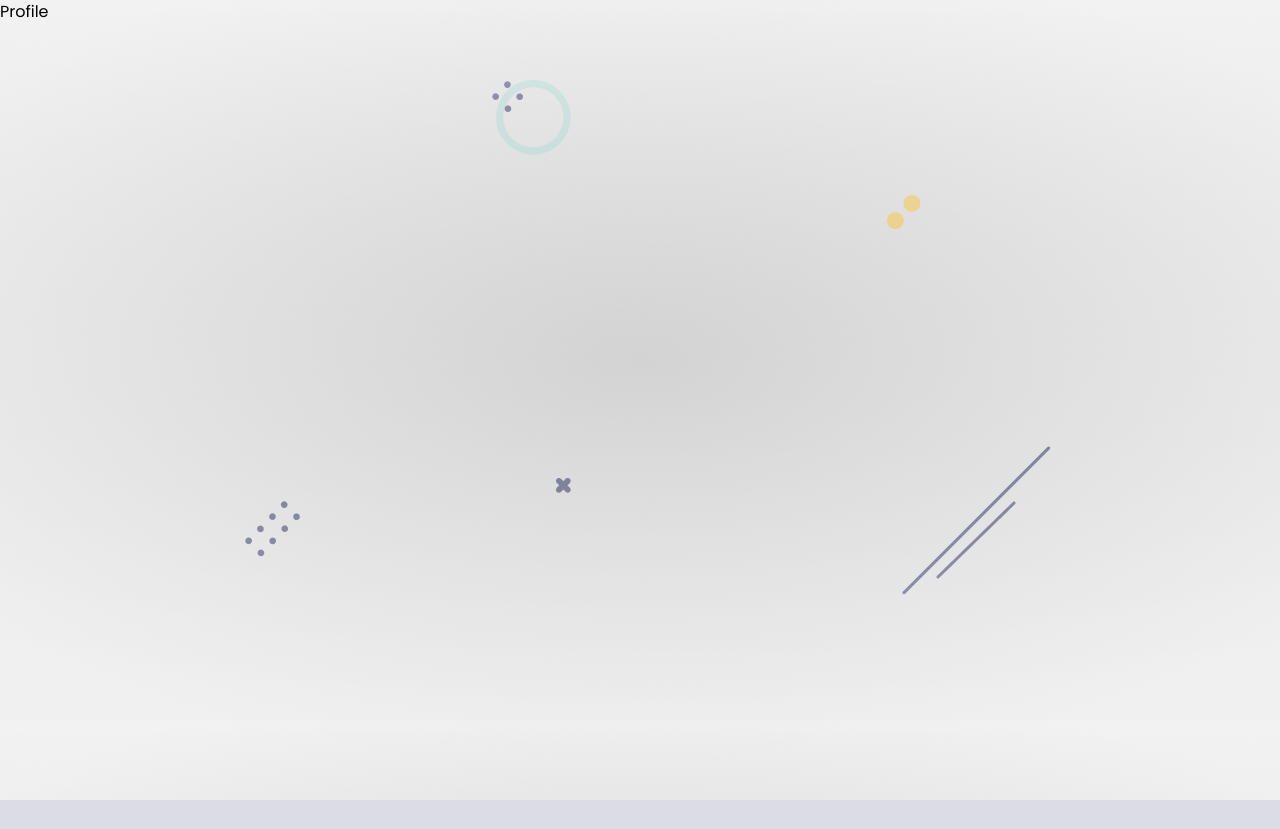
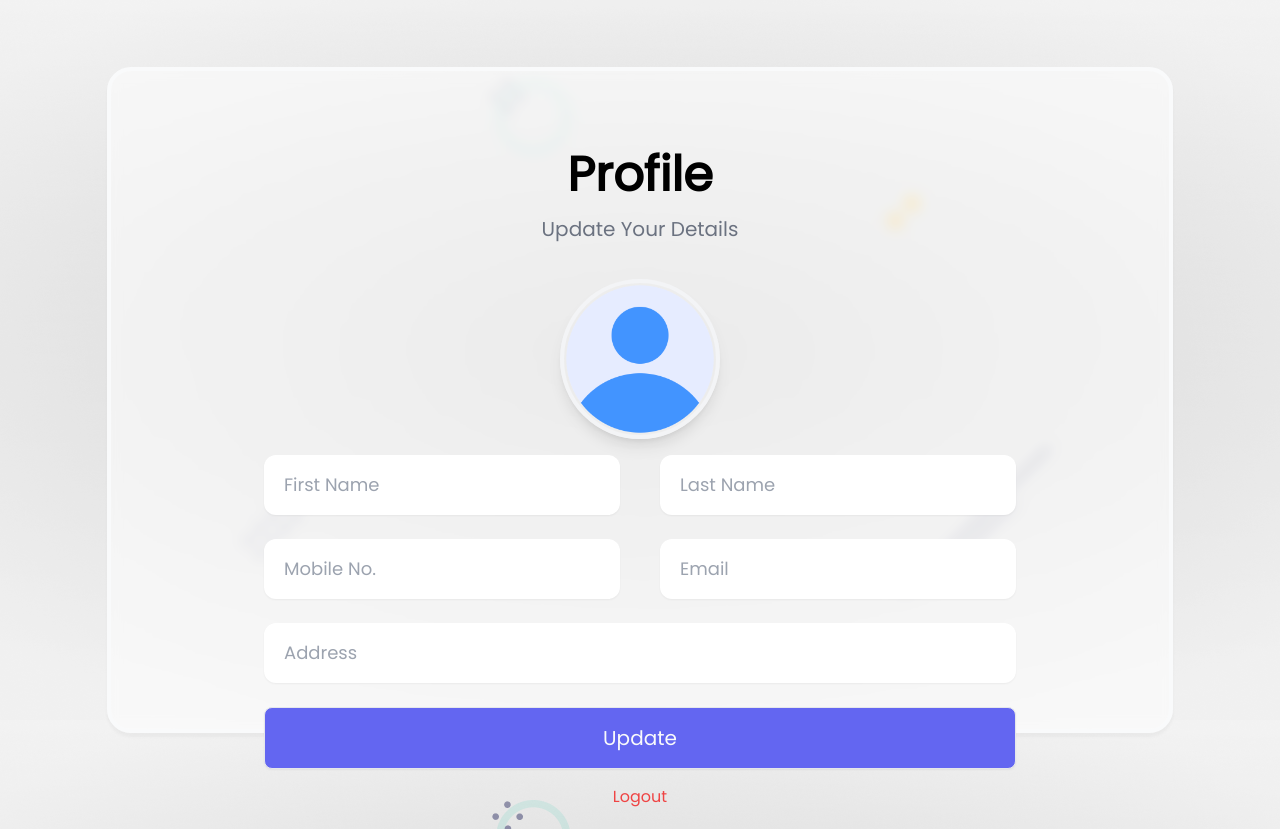
Before and after one commit to jayuchawla/Authentication_jwt, a React (Create React App) app in the folder client/: page /profile in a window 1280 px wide. Before the commit the page ends 800 px from the top, so only its background shows below. Built offline with nearby package versions, Linux system fonts and the light colour scheme.

Commit message:
profile ui

```diff
--- a/client/src/components/Profile.js
+++ b/client/src/components/Profile.js
@@ -1,9 +1,77 @@
-import React from 'react'
+import React from 'react';
+import { Link } from 'react-router-dom';
+import avatar from '../assets/profile.png';
+import styles from '../styles/username.module.css';
+import extendedStyles from '../styles/profile.module.css';
+import { Toaster } from 'react-hot-toast';
+import { useFormik } from 'formik';
+
+import { profilePageValidation } from '../helper/validate';
+import convertToBase64 from '../helper/convert';
 
 export default function Profile() {
+
+  const [file, setFile] = React.useState()
+
+  const formik = useFormik({
+    initialValues: {
+      firstName: '',
+      lastName: '',
+      email: '',
+      mobile: '',
+      address: ''
+    },
+    validate: profilePageValidation,
+    validateOnBlur: false,
+    validateOnChange: false,
+    onSubmit: async (values) => {
+      values = await Object.assign(values, { profileImg: file || '' });
+      console.log(values);
+    }
+  })
+
+  /* Formik does not support file uplload, hence need to create custom function */
+  const onUpload = async (e) => {
+    const base64 = await convertToBase64(e.target.files[0]);
+    setFile(base64);
+  }
+
   return (
-    <div>
-      Profile
+    <div className='container mx-auto'>
+      <Toaster position='top-center' reverseOrder={false}></Toaster>
+      <div className='flex justify-center items-center h-screen'>
+        <div className={`${styles.glass} ${extendedStyles.glass}`}>
+          <div className='title flex flex-col items-center'>
+            <h4 className='text-5xl font-bold'>Profile</h4>
+            <span className='py-4 text-xl w-2/3 text-center text-gray-500'>
+              Update Your Details
+            </span>
+          </div>
+          <form className='py-1' onSubmit={formik.handleSubmit}>
+            <div className='profile flex justify-center py-4'>
+              <label htmlFor='profile'>
+                <img className={`${styles.profile_img} ${extendedStyles.profile_img}`} src={file || avatar} alt='avatar' />
+              </label>
+              <input type="file" id="profile" name="profile" onChange={onUpload} />
+            </div>
+            <div className='textbox flex flex-col items-center gap-6'>
+              <div className='name flex w-3/4 gap-10'>
+                <input {...formik.getFieldProps('firstName')} className={`${styles.text_box} ${extendedStyles.text_box}`} type="text" placeholder='First Name' />
+                <input {...formik.getFieldProps('lastName')} className={`${styles.text_box} ${extendedStyles.text_box}`} type="text" placeholder='Last Name' />
+              </div>
+              <div className='name flex w-3/4 gap-10'>
+                <input {...formik.getFieldProps('mobile')} className={`${styles.text_box} ${extendedStyles.text_box}`} type="text" placeholder='Mobile No.' />
+                <input {...formik.getFieldProps('email')} className={`${styles.text_box} ${extendedStyles.text_box}`} type="text" placeholder='Email' />
+              </div>
+              <input {...formik.getFieldProps('address')} className={`${styles.text_box} ${extendedStyles.text_box}`} type="text" placeholder='Address' />
+              <button className={styles.btn} type='submit'>Update</button>
+            </div>
+            <div className='text-center py-4'>
+              <Link to="/" className='text-red-500'>Logout</Link>
+            </div>
+          </form>
+        </div>
+      </div>
     </div>
   )
 }
--- a/client/src/helper/validate.js
+++ b/client/src/helper/validate.js
@@ -60,3 +60,9 @@ export async function registerPageValidation(values) {
     emailValidate(errors, values);
     return errors;
 }
+
+/* profile page validation */
+export async function profilePageValidation(values) {
+    const errors = emailValidate({}, values);
+    return errors;
+}
--- /dev/null
+++ b/client/src/styles/profile.module.css
@@ -0,0 +1,11 @@
+.glass {
+    @apply h-5/6 w-5/6;
+}
+
+.profile_img {
+    @apply w-40 cursor-pointer;
+}
+
+.text_box {
+    @apply w-3/4;
+}
```
